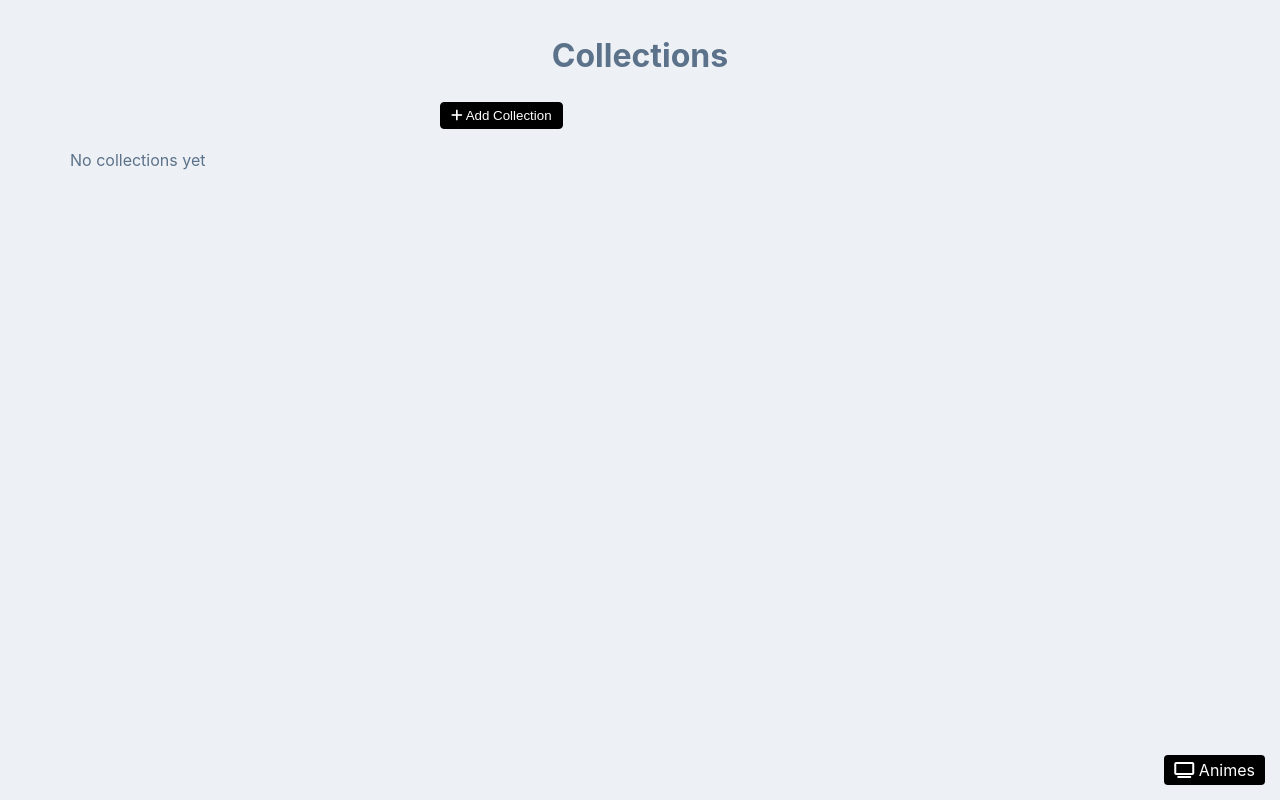
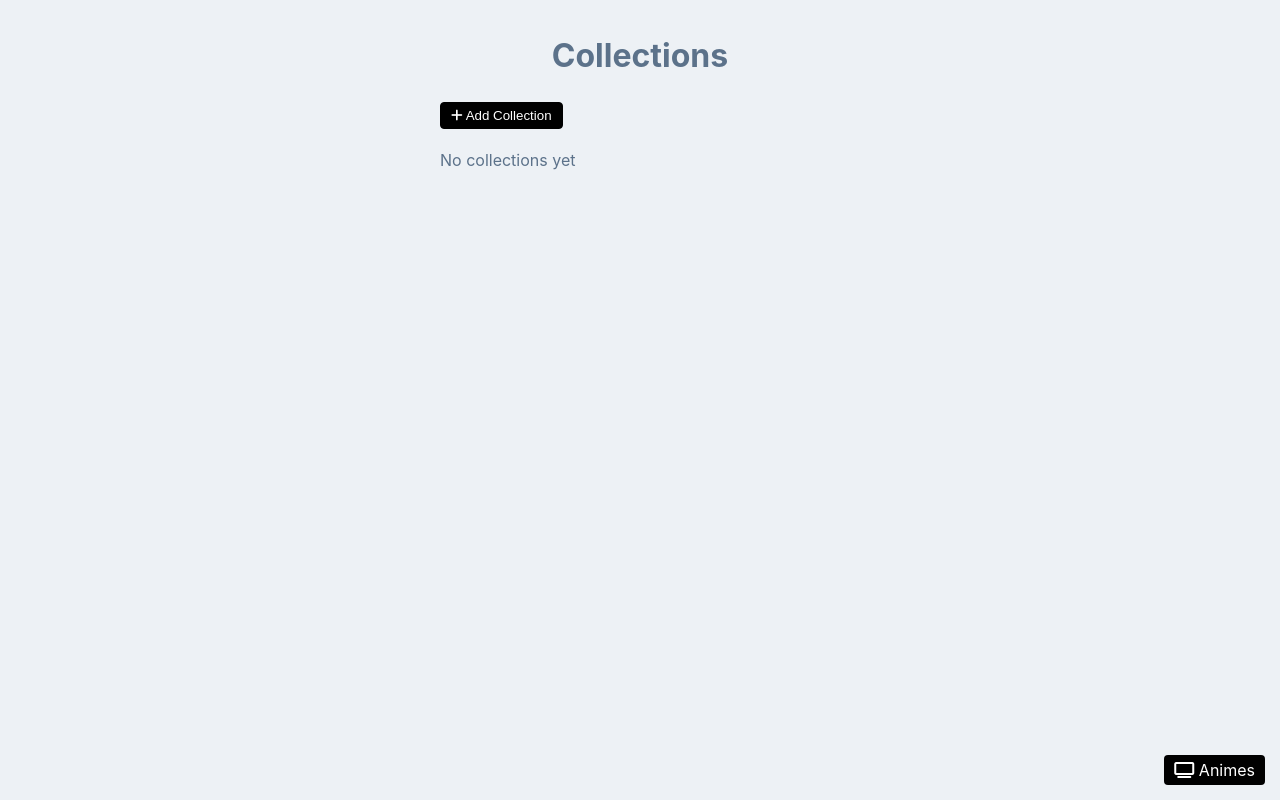
Before and after one commit to bondansebastian/anime-list, a React (Create React App) app: page /collection-list in a window 1280 px wide. Built offline with nearby package versions, Linux system fonts and the light colour scheme.

Commit message:
AN-17 Extracted general list styling

```diff
--- a/src/components/CollectionRow.tsx
+++ b/src/components/CollectionRow.tsx
@@ -4,6 +4,7 @@ import Collection from '../types/Collection';
 import { NavLink } from 'react-router-dom';
 import CollectionContext from '../contexts/CollectionContext';
 import DeleteButton from './DeleteButton';
+import ListItem from './ListItem';
 
 type CollectionRowType = {
     collection: Collection;
@@ -23,17 +24,7 @@ export default function CollectionRow({
     }
 
     return (
-        <div className={css`
-            align-items: center;
-            border-radius: 4px;
-            border: 0.75px solid #DCDCDC;
-            display: flex;
-            flex-direction: row;
-            flex-wrap: nowrap;
-            justify-content: space-between;
-            margin-bottom: 10px;
-            padding: 10px 15px;
-        `}>
+        <ListItem>
             {children}
 
             <div className={css`
@@ -51,7 +42,6 @@ export default function CollectionRow({
             `}>
                 <DeleteButton onClick={() => handleDelete(collection)} />
             </div>
-
-        </div>
+        </ListItem>
     )
 }
--- /dev/null
+++ b/src/components/List.tsx
@@ -0,0 +1,26 @@
+import { css } from '@emotion/css';
+import React from 'react';
+import { mdMin } from '../breakpoints';
+
+type ListProps = {
+    children?: any;
+}
+
+export default function List({
+    children,
+}: ListProps) {
+    return (
+        <div className={css`
+            display: inline-block;
+            position: relative;
+            left: 50%;
+            transform: translateX(-50%);
+            width: 100%;
+            ${mdMin} {
+                width: 400px;
+            }
+        `}>
+            {children}
+        </div>
+    )
+}
--- /dev/null
+++ b/src/components/ListItem.tsx
@@ -0,0 +1,19 @@
+import { css } from '@emotion/css';
+import React from 'react';
+
+export default function ListItem({ children }: any) {
+    return (<div className={css`
+            align-items: center;
+            border-radius: 4px;
+            border: 0.75px solid #DCDCDC;
+            display: flex;
+            flex-direction: row;
+            flex-wrap: nowrap;
+            justify-content: space-between;
+            margin-bottom: 10px;
+            padding: 10px 15px;
+        `}>
+            {children}
+        </div>
+    )
+}
--- a/src/modules/CollectionList/CollectionList.tsx
+++ b/src/modules/CollectionList/CollectionList.tsx
@@ -14,6 +14,7 @@ import { mdMin } from '../../breakpoints';
 import Modal from '../../components/Modal';
 import Textbox from '../../components/Textbox';
 import Button from '../../components/Button';
+import List from '../../components/List';
 
 export default function CollectionList() {
     const { collections, addCollection, validateCollection } = useContext(CollectionContext);
@@ -43,16 +44,7 @@ export default function CollectionList() {
                     <div className={css`
                         position: relative;
                     `}>
-                        <div className={css`
-                            display: inline-block;
-                            position: relative;
-                            left: 50%;
-                            transform: translateX(-50%);
-                            width: 100%;
-                            ${mdMin} {
-                                width: 400px;
-                            }
-                        `}>
+                        <List>
                             <PrimaryButton onClick={() => setModalVisible(true)}>
                                 <i className="fa-solid fa-plus" /> Add Collection
                             </PrimaryButton>
@@ -67,13 +59,12 @@ export default function CollectionList() {
                                     </CollectionRow>
                                 ))
                             }
-                        </div>
-
-                        {
-                            collections.length <= 0 && (
-                                <p>No collections yet</p>
-                            )
-                        }
+                            {
+                                collections.length <= 0 && (
+                                    <p>No collections yet</p>
+                                )
+                            }
+                        </List>
                     </div>
                 </Column>
             </Row>
```
